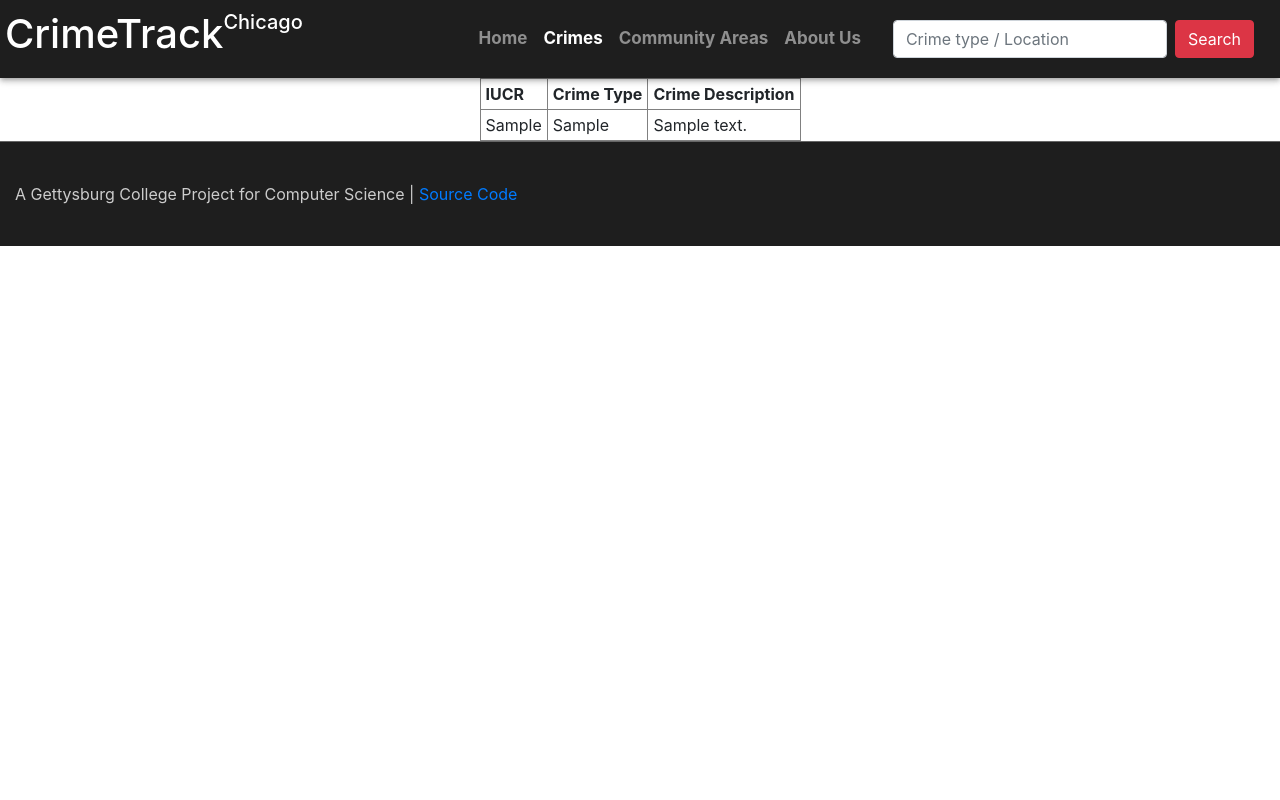
After one commit to michaelclarkcuadrado/crimetrack, a PHP site: page /crimeType.php in a window 1280 px wide. The commit adds this page. Run offline with PHP 8.4, Linux system fonts and the light colour scheme; tables that the repository leaves empty hold one stand-in row (values such as "Sample post").

Commit message:
Add pages to show basic table in database

```diff
--- /dev/null
+++ b/Application/src/crimeType.php
@@ -0,0 +1,62 @@
+<?php
+require_once 'api/config.php';
+$sql = "SELECT IUCR_PK, crime_type, crime_description FROM `crimetrack_crime_type`";
+$result = $db->query($sql);
+?>
+<html>
+<head>
+    <title>CrimeTrack | Community Areas</title>
+    <meta name="viewport" content="width=device-width, initial-scale=1">
+    <link href="static/css/gridAndShadow.css" rel="stylesheet">
+    <link href="static/css/landing.css" rel="stylesheet">
+    <link href="vendor/bootstrap/css/bootstrap.min.css" rel="stylesheet">
+</head>
+<body>
+    <div class="login_header m-shadow--4dp">
+        <h1 class="headerTitle">CrimeTrack</h1>
+        <div class="subtitle_container"><h5 class="headerTitle">Chicago</h5></div>
+        <nav class="navbar navbar-expand-lg navbar-dark" style="float:right; font-weight: 700; font-size: 17px;">
+			<button class="navbar-toggler" type="button" data-toggle="collapse" data-target="#navbarSupportedContent" aria-controls="navbarSupportedContent" aria-expanded="false" aria-label="Toggle navigation">
+    		    <span class="navbar-toggler-icon"></span>
+  			</button>
+  			<div class="collapse navbar-collapse" id="navbarSupportedContent" style="margin: 0 5px">
+    			<ul class="navbar-nav mr-auto">
+					<li class="nav-item"><a class="nav-link" href="index.php">Home <span class="sr-only">(current)</span></a></li>
+      				<li class="nav-item active"><a class="nav-link" href="#">Crimes</a></li>
+					<li class="nav-item"><a class="nav-link" href="communityArea.php">Community Areas</a></li>
+					<li class="nav-item"><a class="nav-link" href="#">About Us</a></li>
+					<form class="form-inline ml-4 my-2 my-lg-0">
+      					<input class="form-control mr-sm-2" type="search" placeholder="Crime type / Location" aria-label="Search">
+      					<button class="btn btn-danger my-2 my-sm-0" type="submit">Search</button>
+    				</form>
+				</ul>
+			</div>
+		</nav>
+    </div>
+    <table align="center" border='1' cellspacing='0' cellpadding='5'>
+        <tr>
+            <th>IUCR</th>
+            <th>Crime Type</th>
+            <th>Crime Description</th>
+        </tr>
+    <?php
+        while($row = $result->fetch()){
+            $IUCR = $row['IUCR_PK'];
+            $type = $row['crime_type'];
+            $description = $row['crime_description'];
+
+            print "<tr>";
+			print "<td>".$IUCR."</td>";
+            print "<td>".$type."</td>";
+            print "<td>".$description."</td>";
+			print "</tr>\n";
+        }
+    ?>
+    </table>
+    <div class="copyright_footer">
+        <div style="color: #ccc;" class="col-sm-6">
+            A Gettysburg College Project for Computer Science | <a href="https://github.com/michaelclarkcuadrado/crimetrack">Source Code</a>
+        </div>
+    </div>
+</body>
+</html>
--- a/Application/src/index.php
+++ b/Application/src/index.php
@@ -31,8 +31,8 @@
   			<div class="collapse navbar-collapse" id="navbarSupportedContent" style="margin: 0 5px">
     			<ul class="navbar-nav mr-auto">
 					<li class="nav-item active"><a class="nav-link" href="#">Home <span class="sr-only">(current)</span></a></li>
-      				<li class="nav-item"><a class="nav-link" href="#">Crimes</a></li>
-					<li class="nav-item"><a class="nav-link" href="#">Community Areas</a></li>
+      				<li class="nav-item"><a class="nav-link" href="crimeType.php">Crimes</a></li>
+					<li class="nav-item"><a class="nav-link" href="communityArea.php">Community Areas</a></li>
 					<li class="nav-item"><a class="nav-link" href="#">About Us</a></li>
 					<form class="form-inline ml-4 my-2 my-lg-0">
       					<input class="form-control mr-sm-2" type="search" placeholder="Crime type / Location" aria-label="Search">
```
Also changed, not shown: Application/src/communityArea.php (added, +60 -0 lines).
